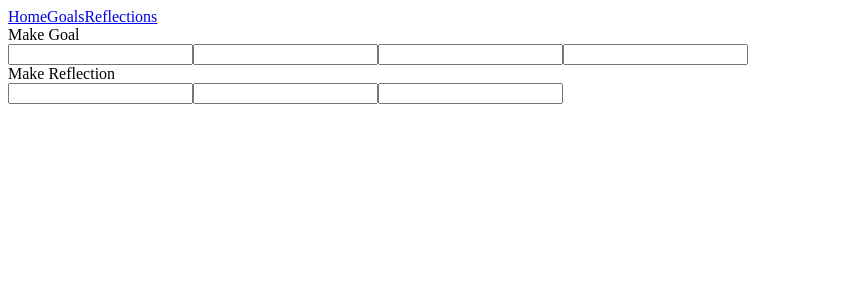
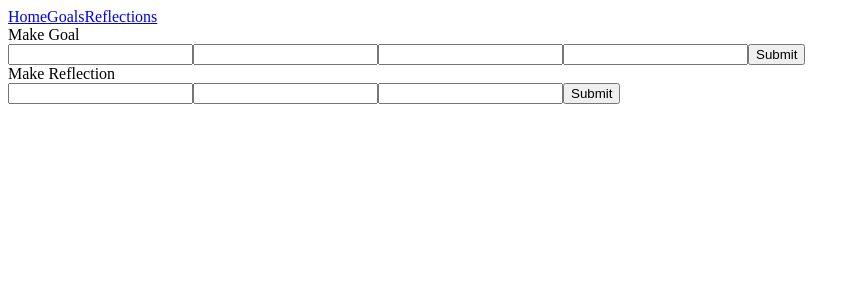
Before and after one commit to jinimbrancalhao/Balance-App, a React (Create React App) app in the folder client/: page / in a window 1280 px wide. Shown: the top 300 px of the page, without its empty margins (0-860 px from the left). Built offline with nearby package versions, Linux system fonts and the light colour scheme.

Commit message:
add submit frame

```diff
--- a/client/src/pages/Home.js
+++ b/client/src/pages/Home.js
@@ -1,20 +1,26 @@
 import React from 'react'
 
 const Home = () => {
+  const handleChange = () => {}
+
+  const handleSubmit = () => {}
+
   return (
     <div>
       <div>Make Goal</div>
-      <form>
-        <input name="title" />
-        <input name="start" />
-        <input name="end" />
-        <input name="description" />
+      <form onSubmit={handleSubmit}>
+        <input name="title" onChange={handleChange} />
+        <input name="start" onChange={handleChange} />
+        <input name="end" onChange={handleChange} />
+        <input name="description" onChange={handleChange} />
+        <button type="submit">Submit</button>
       </form>
       <div>Make Reflection</div>
-      <form>
-        <input name="title" />
-        <input name="date" />
-        <input name="description" />
+      <form onSubmit={handleSubmit}>
+        <input name="title" onChange={handleChange} />
+        <input name="date" onChange={handleChange} />
+        <input name="description" onChange={handleChange} />
+        <button type="submit">Submit</button>
       </form>
     </div>
   )
```
